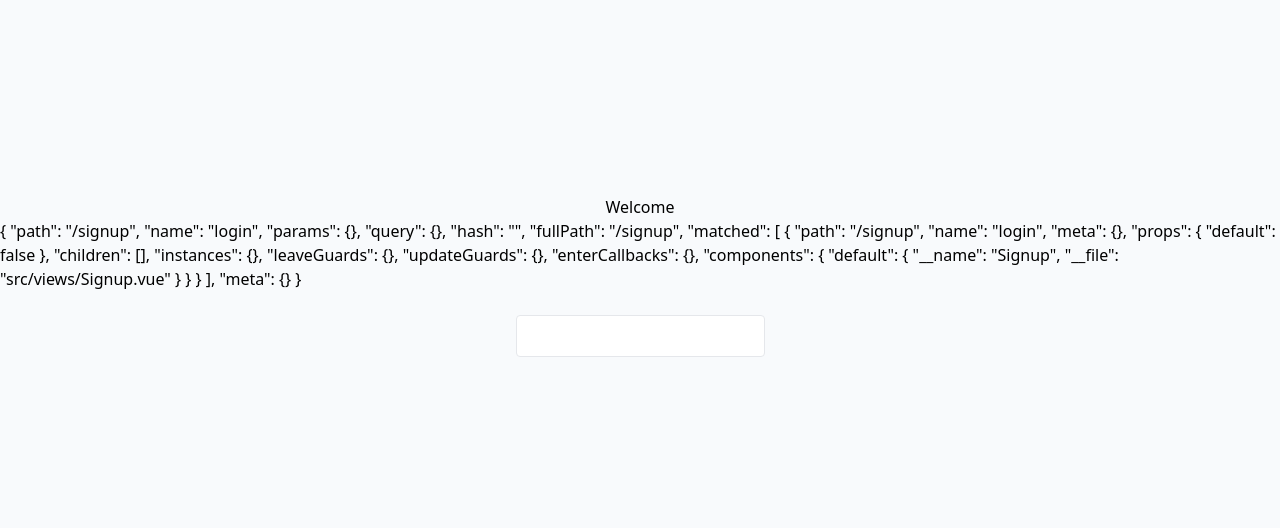
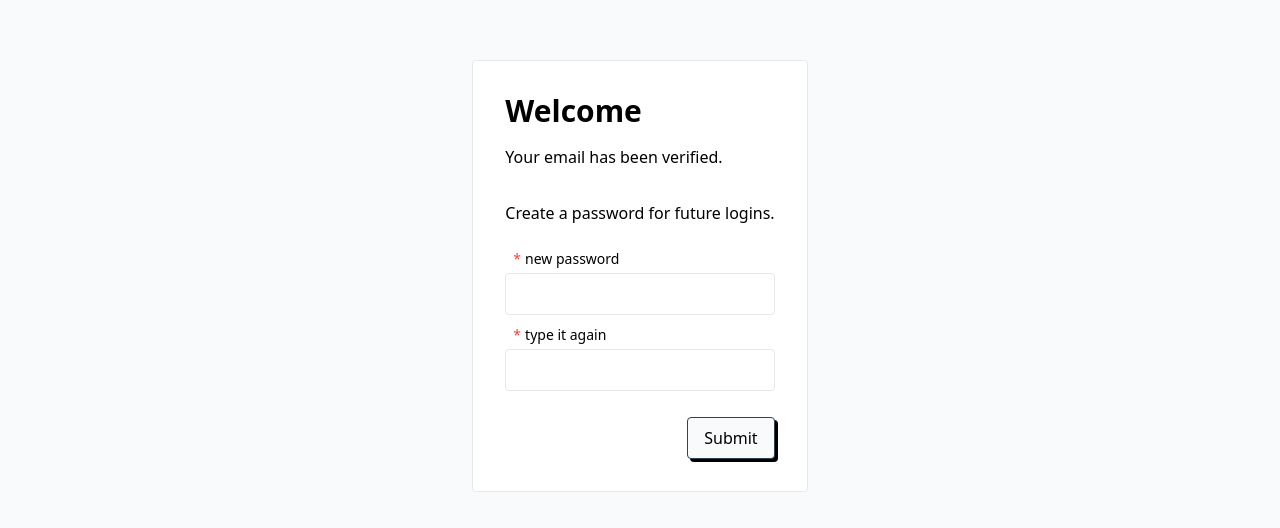
Before and after one commit to jacoacoacob/assembly-fe, a Vue app: page /signup in a window 1280 px wide. Shown: the part 124-652 px from the top of the page. Built offline with nearby package versions, Linux system fonts and the light colour scheme; no server answers.

Commit message:
composable input element state

```diff
--- a/src/App.vue
+++ b/src/App.vue
@@ -1,6 +1,17 @@
 <script setup lang="ts">
+import { onMounted } from 'vue';
 import { RouterView } from 'vue-router';
 import AppLayout from './components/AppLayout.vue';
+import { useSessionStore } from './stores-v2/session.store';
+import { supabase } from './supabase';
+
+const session = useSessionStore();
+
+onMounted(() => {
+  supabase.auth.onAuthStateChange((event, session_) => {
+    session.user = session_?.user ?? null;
+  });
+});
 </script>
 
 <template>
--- a/src/components/AppInput.vue
+++ b/src/components/AppInput.vue
@@ -1,5 +1,6 @@
 <script lang="ts">
-import { defineComponent, ref, onMounted } from 'vue';
+import { defineComponent, ref, onMounted, computed, useAttrs } from 'vue';
+import type { InputState } from '@/composables/use-input-state';
 
 export default defineComponent({
     inheritAttrs: false,
@@ -12,9 +13,12 @@ const props = defineProps<{
     errors?: string[];
     label?: string;
     modelValue?: string | number;
+    state?: InputState<string | number>;
 }>();
 
-const emit = defineEmits(["update:modelValue"]);
+const attrs = useAttrs();
+
+const emit = defineEmits(["update:modelValue", "blur", "focus"]);
 
 const inputRef = ref<HTMLInputElement | null>(null);
 
@@ -24,26 +28,63 @@ onMounted(() => {
     }
 });
 
-const isDirty = ref(false);
+const labelClassName = computed(() => ({
+    "before:content-['*'] before:text-red-500 before:mr-1": Boolean(attrs.required)
+}));
+
+
+const errors = computed(() =>
+    [...(props.errors ?? []), ...(props.state?.errors ?? [])]
+);
+
+const isErrors = computed(() => errors.value.length > 0);
+
+function onFocus(event: FocusEvent) {
+    emit("focus");
+}
+
+function onBlur(event: FocusEvent) {
+    emit("blur");
+    props.state?.onBlur(event);
+}
 
 function onInput(event: Event) {
-    isDirty.value = true;
-    emit("update:modelValue", (event.target as HTMLInputElement).value);
+    const { value } = (event.target as HTMLInputElement)
+    if (props.state) {
+        props.state.value = value
+    } else {
+        emit("update:modelValue", (event.target as HTMLInputElement).value);
+    }
 }
 
+/*
+TODO
+if attrs.type === "password" && props.allowUnmask {
+    show unmask button
+}
+*/
 </script>
 
 <template>
     <div class="flex flex-col max-w-xs">
-        <label v-if="label" :for="($attrs.id as string)" class="text-sm mx-2 mb-1 font-sans">{{ label }}</label>
+        <label
+            v-if="label"
+            :for="($attrs.id as string)"
+            class="text-sm mx-2 mb-1 font-sans"
+            :class="labelClassName"
+        >{{ label }}</label>
         <input
             v-bind="$attrs"
             class="p-2 rounded border"
-            :value="modelValue"
+            :class="{ 'border-red-500': isErrors }"
+            :value="state?.value ?? modelValue"
             ref="inputRef"
+            @blur="onBlur"
+            @focus="onFocus"
             @input="onInput"
         >
-        <div v-if="errors?.length && isDirty" class="text-xs font-sans mx-2 mt-[2px]  text-red-500">
+
+        <div v-if="errors" class="text-xs font-sans mx-2 mt-[2px] text-red-500">
             {{ errors[0] }}
         </div>
     </div>
--- a/src/components/AppLayout.vue
+++ b/src/components/AppLayout.vue
@@ -1,5 +1,6 @@
 <script setup lang="ts">
 import { RouterLink } from 'vue-router';
+import LogoutButton from './LogoutButton.vue';
 </script>
 
 <template>
@@ -18,6 +19,7 @@ import { RouterLink } from 'vue-router';
                     </li>
                 </ol>
             </nav>
+            <LogoutButton class="absolute top-3 right-4 xl:right-10" />
             <slot></slot>
         </div>
     </div>
--- /dev/null
+++ b/src/components/LogoutButton.vue
@@ -0,0 +1,18 @@
+<script setup lang="ts">
+import { useSessionStore } from '@/stores-v2/session.store';
+import { supabase } from '@/supabase';
+
+const session = useSessionStore();
+
+
+</script>
+
+<template>
+    <button
+        v-if="session.isLoggedIn"
+        class="button button-text button-dense"
+        @click="supabase.auth.signOut"
+    >
+        Sign out
+    </button>
+</template>
--- /dev/null
+++ b/src/composables/use-input-state.ts
@@ -0,0 +1,77 @@
+import { computed, reactive, ref, type Ref } from "vue";
+
+interface UseInputStateParams<Value extends string | number> {
+    isRequired?: boolean;
+    value: Value;
+    validatedOnBlur?: boolean;
+    validators?: ((value: Value, isDirty: boolean) => string | undefined)[];
+}
+
+interface InputState<Value extends string | number> {
+    errors: string[];
+    isDirty: boolean;
+    isRequired: boolean;
+    value: Value;
+    validate: () => void;
+    onBlur: (event: FocusEvent) => void;
+}
+
+function useInputState<Value extends string | number>({
+    isRequired,
+    value,
+    validators,
+    validatedOnBlur
+}: UseInputStateParams<Value>): InputState<Value> {
+    const _value = ref<Value>(value) as Ref<Value>;
+
+    const isDirty = ref(false);
+    const errors = ref<string[]>([]);
+
+    function validate() {
+        const _validators = validators ?? [];
+        if (isRequired) {
+            _validators.push((value) => {
+                if (typeof value === "string" && value.trim().length === 0) {
+                    return "This field is required.";
+                }
+            });
+        }
+        errors.value = _validators.reduce((accum: string[], validator) => {
+            const message = validator(_value.value, isDirty.value);
+            if (message && message.trim()) {
+                accum.push(message);
+            }
+            return accum;
+        }, []);
+    }
+
+    function onBlur(_event: FocusEvent) {
+        if (validatedOnBlur) {
+            validate();
+        }
+    }
+
+    return reactive({
+        errors,
+        isDirty,
+        onBlur,
+        validate,
+        isRequired: isRequired ?? false,
+        value: computed({
+            get() {
+                return _value.value;
+            },
+            set(value: Value) {
+                isDirty.value = true;
+                _value.value = value;
+                if (!validatedOnBlur) {
+                    validate();
+                }
+            },
+        }),
+
+    });
+}
+
+export { useInputState };
+export type { InputState };
--- a/src/router.ts
+++ b/src/router.ts
@@ -3,6 +3,7 @@
 import SavedGamesView from "@/views/SavedGamesView.vue";
 import NewGameView from "@/views/NewGameView.vue";
 import Signup from "@/views/Signup.vue";
+import Login from "@/views/Login.vue";
 import WelcomeView from "@/views/WelcomeView.vue";
 import GameView from "@/views/GameView.vue";
 import { loadGameHistory } from "./api/game-api";
@@ -38,8 +39,13 @@ const router = createRouter({
         },
         {
             path: "/signup",
+            name: "signup",
+            component: Signup,
+        },
+        {
+            path: "/login",
             name: "login",
-            component: Signup
+            component: Login,
         },
         {
             path: "/new-game",
--- /dev/null
+++ b/src/stores-v2/session.store.ts
@@ -0,0 +1,13 @@
+import { computed, ref } from "vue";
+import { defineStore } from "pinia";
+import type { User } from "@supabase/supabase-js";
+
+const useSessionStore = defineStore("session", () => {
+    const user = ref<User | null>(null);
+
+    const isLoggedIn = computed(() => Boolean(user.value))
+
+    return { user, isLoggedIn };
+});
+
+export { useSessionStore };
--- a/src/supabase.ts
+++ b/src/supabase.ts
@@ -6,6 +6,3 @@ const supabase = createClient(
 );
 
 export { supabase };
-
-
-// https://u27092108.ct.sendgrid.net/ls/click?upn=K9CIcsJXqD3GVilW5Pvw57hmDh6WytlNEjQ2DcIVPgpI70N9Qwql1JKwZETUosbap6iS_6U3AlnyvMxxXqGK2YZZvqUJVUttFFJpTMFEfsvSxxfS9-2BhzXuzNHkIM72fRNnlyERXwBG0u4W5x70dVsVor5YoXUioS2RBf6vpeIHjkOmAYMrfdK77tAxGmd-2Fi4NP7cgZN4VwgtGsmYs-2FTCX1DhDG5pfPw7MN7TzgIfATkk9PspDdge7U0XpqwwS9W7AkTSbJhhn1iIY7CSZZGEYBqaIcU6YqtonBzxITR62DjA-2FATQ-3D
--- a/src/utils/validators.ts
+++ b/src/utils/validators.ts
@@ -1,20 +1,20 @@
 
-function checkMinLength(value: string, len: number) {
+function minLength(value: string, len: number) {
     if (value.length < len) {
-        return (thing: string) => `${thing} must be at least ${len} characters in length.`;
+        return `This field must contain at least ${len} characters.`;
     }
 }
 
-function checkMaxLength(value: string, len: number) {
+function maxLength(value: string, len: number) {
     if (value.length > len) {
-        return (thing: string) => `${thing} must be ${len} or fewer characters in lengh.`
+        return `This field must contain ${len} or fewer characters.`
     }
 }
 
-function checkSepecialChars(value: string) {
-    if (!/^[\w-]*$/.test(value)) {
-        return (thing: string) => `${thing} may only contain letters, numbers, hyphens, or underscores.`
+function specialChars(value: string) {
+    if (!/^[\w-]*$/.test(value.trim())) {
+        return "This field may contain only letters, numbers, hyphens, or underscores."
     }
 }
 
-export { checkMinLength, checkMaxLength, checkSepecialChars };
+export { minLength, maxLength, specialChars };
--- /dev/null
+++ b/src/views/Login.vue
@@ -0,0 +1,7 @@
+<script setup lang="ts">
+
+</script>
+
+<template>
+
+</template>
--- a/src/views/NewGameView.vue
+++ b/src/views/NewGameView.vue
@@ -4,47 +4,53 @@ import { onBeforeRouteLeave } from "vue-router";
 
 import { PLAYER_COLOR_OPTIONS} from "@/stores-v2/players.store";
 import type { Player, PlayerColor } from "@/stores-v2/game-data.types";
-import { checkMaxLength, checkMinLength, checkSepecialChars  } from "@/utils/validators";
+import { maxLength, minLength, specialChars  } from "@/utils/validators";
 import { randId } from "@/utils/rand";
 import AppInput from "@/components/AppInput.vue";
 import { listGames } from "@/api/game-api";
 import { useNewGameState } from "@/stores-v2/states/use-new-game-state";
+import { useInputState } from "@/composables/use-input-state";
 
 const { createGame } = useNewGameState();
 
-function createInputValidator(name: string, minLength: number, maxLength: number) {
+function createInputValidator(minLen: number, maxLen: number) {
     return (value: string) => {
         return [
-            checkMinLength(value, minLength),
-            checkMaxLength(value, maxLength),
-            checkSepecialChars(value),
+            minLength(value, minLen),
+            maxLength(value, maxLen),
+            specialChars(value),
         ].reduce((accum: string[], message) => {
             if (message) {
-                accum.push(message(name));
+                accum.push(message);
             }
             return accum;
         }, []);
     }
 }
 
-const gameNameValidator = createInputValidator("The game name", 1, 32);
-const playerNameValidator = createInputValidator("name", 1, 32);
+const playerNameValidator = createInputValidator(1, 32);
 
 const existingGames = listGames();
 
-const gameName = ref("");
 const gamePlayers = ref<Record<Player["id"], Player>>({});
 const gamePlayersList = computed(() =>
     Object.keys(gamePlayers.value).map((playerId) => gamePlayers.value[playerId])
 );
 
-const gameNameErrors = computed(() => {
-    const errors = gameNameValidator(gameName.value);
-    if (existingGames.some(existingGameName => existingGameName === gameName.value)) {
-        errors.push(`A game with name "${gameName.value}" already exists.`);
-    }
-    return errors;
-});
+const gameName = useInputState({
+    value: "",
+    isRequired: true,
+    validatedOnBlur: true,
+    validators: [
+        (value) => maxLength(value, 32),
+        (value) => specialChars(value),
+        (value) => {
+            if (existingGames.some(existingGameName => existingGameName === value)) {
+                return `A game with name "${value}" already exists.`;
+            }
+        }
+    ]
+})
 
 
 const gameFormError = ref<string>("");
@@ -78,7 +84,7 @@ onBeforeRouteLeave((to) => {
             gameFormError.value = "You need between 2 and 5 players to start.";
             return false;
         }
-        if (gameNameErrors.value.length || playerNameErrors.value.length) {
+        if (gameName.errors.length || playerNameErrors.value.length) {
             gameFormError.value = "Please fix any form errors.";
             return false;
         }
@@ -99,12 +105,10 @@ watchEffect(() => {
 function addPlayer() {
     if (playerNameErrors.value.length === 0) {
         const player: Player = { id: randId(8), name: "", color: availableColors.value[0] as PlayerColor };
-        // if (gamePlayers.value.some(p => p.id === player.id)) {
         if (gamePlayers.value[player.id]) {
             addPlayer();
         } else {
             gamePlayers.value[player.id] = player;
-            // gamePlayers.value.push(player);
             editingPlayerIndex.value = gamePlayersList.value.length - 1;
         }
     }
@@ -125,12 +129,7 @@ function savePlayer() {
             <div class="space-y-12">
                 <div class="space-y-4">
                     <h2 class="text-lg font-bold" id="game-name-heading">Title</h2>
-                    <AppInput
-                        :errors="gameNameErrors"
-                        v-model="gameName"
-                        placeholder="Name your game"
-                        aria-labelledby="game-name-heading"
-                    />
+                    <AppInput :state="gameName" placeholder="Name your game" aria-labelledby="game-name-heading" />
                 </div>
                 <div class="space-y-4">
                     <h2 class="text-lg font-bold">Players</h2>
@@ -162,7 +161,6 @@ function savePlayer() {
                                     <button class="order-2 button button-shadow button-dense ml-2" type="submit">
                                         Save
                                     </button>
-                                    <!-- <button class="order-1 button button-text button-dense text-red-500" @click="gamePlayers.splice(i, 1)"> -->
                                     <button class="order-1 button button-text button-dense text-red-500" @click="() => delete gamePlayers[player.id]">
                                         Remove
                                     </button>
@@ -196,7 +194,7 @@ function savePlayer() {
         </div>
         <div>
             <RouterLink
-                :to="{ name: 'game', params: { name: gameName } }"
+                :to="{ name: 'game', params: { name: gameName.value } }"
                 class="button button-text w-full bg-slate-900 text-slate-50"
             >
                 Start
--- a/src/views/Signup.vue
+++ b/src/views/Signup.vue
@@ -1,22 +1,95 @@
 <script setup lang="ts">
-import { onMounted } from 'vue';
+import { onMounted, computed, ref } from 'vue';
 import { useRoute } from 'vue-router';
 
 import { supabase } from '@/supabase';
 import AppInput from '@/components/AppInput.vue';
+import { isAuthError } from '@supabase/gotrue-js';
+import type { AuthError, Session, User } from '@supabase/gotrue-js';
 
-const route = useRoute();
+import { useInputState, type InputState } from '@/composables/use-input-state';
+import { router } from '@/router';
 
-onMounted(() => {
-    console.log(route.hash)
-})
+const pwInput = useInputState({
+    value: "",
+    validatedOnBlur: true,
+    isRequired: true,
+});
+const pwVerifyInput = useInputState({
+    value: "",
+    validatedOnBlur: true,
+    isRequired: true,
+    validators: [
+        (value) => {
+            if (value !== pwInput.value) {
+                return "Passwords must match.";
+            }
+        }
+    ],
+});
+
+function reset(inputState: InputState<string | number>) {
+    inputState.isDirty = false;
+    inputState.errors = [];
+}
+
+const setPasswordError = ref<AuthError | null>(null);
+
+async function setPassword() {
+    console.log("[setPassword] start");
+    if (pwInput.errors.length === 0 && pwVerifyInput.errors.length === 0) {
+        console.log("[setPassword] no errors");
+        try {
+            await supabase.auth.updateUser({ password: pwInput.value });
+            router.push({ path: "/" });
+        } catch (error) {
+            if (isAuthError(error)) {
+                setPasswordError.value = error;
+            }
+        }
+    }
+}
 
 </script>
 
 <template>
-    <h1>Welcome </h1>
-    {{ JSON.stringify(route, null, 2) }}
-    <pre>
-    </pre>
-    <AppInput />
+    <div class="p-8 rounded bg-white border space-y-8 max-w-sm">
+        <div class="space-y-4">
+            <h1 class="font-bold text-3xl">Welcome</h1>
+            <p>
+                Your email has been verified.
+            </p>
+        </div>
+        <form @submit.prevent="setPassword" >
+            <fieldset class="space-y-6 flex flex-col items-end">
+                <legend>
+                    Create a password for future logins.
+                </legend>
+                <div class="space-y-2 w-full">
+                    <AppInput
+                        label="new password"
+                        type="password"
+                        v-model="pwInput.value"
+                        :errors="pwInput.errors"
+                        :required="pwInput.isRequired"
+                        @blur="pwInput.onBlur"
+                        @focus="() => reset(pwInput)"
+                    />
+                    <AppInput
+                        label="type it again"
+                        type="password"
+                        v-model="pwVerifyInput.value"
+                        :errors="pwVerifyInput.errors"
+                        :required="pwVerifyInput.isRequired"
+                        @blur="pwVerifyInput.onBlur"
+                        @focus="() => reset(pwVerifyInput)"
+                        autocomplete="off"
+                    />
+                </div>
+                <button class="button button-shadow" type="submit">Submit</button>
+            </fieldset>
+        </form>
+        {{ setPasswordError }}
+
+    </div>
 </template>
```
